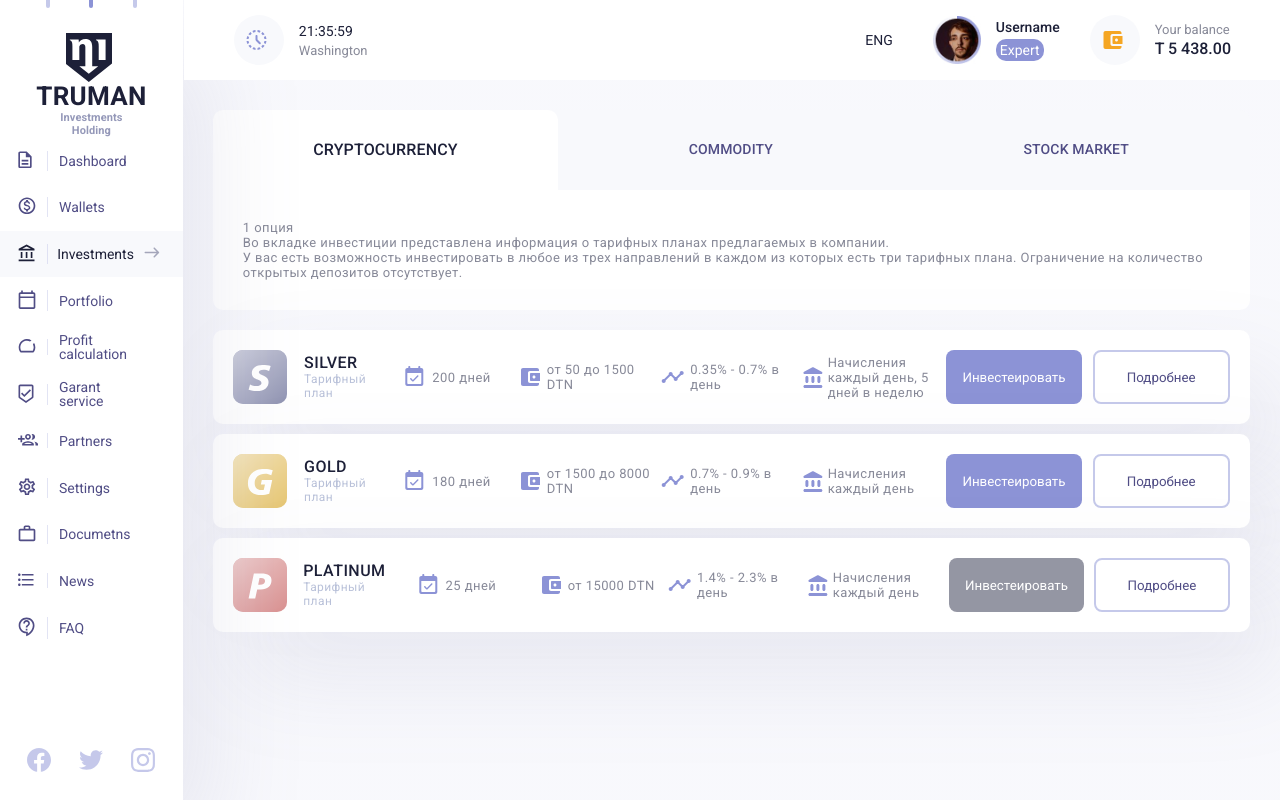
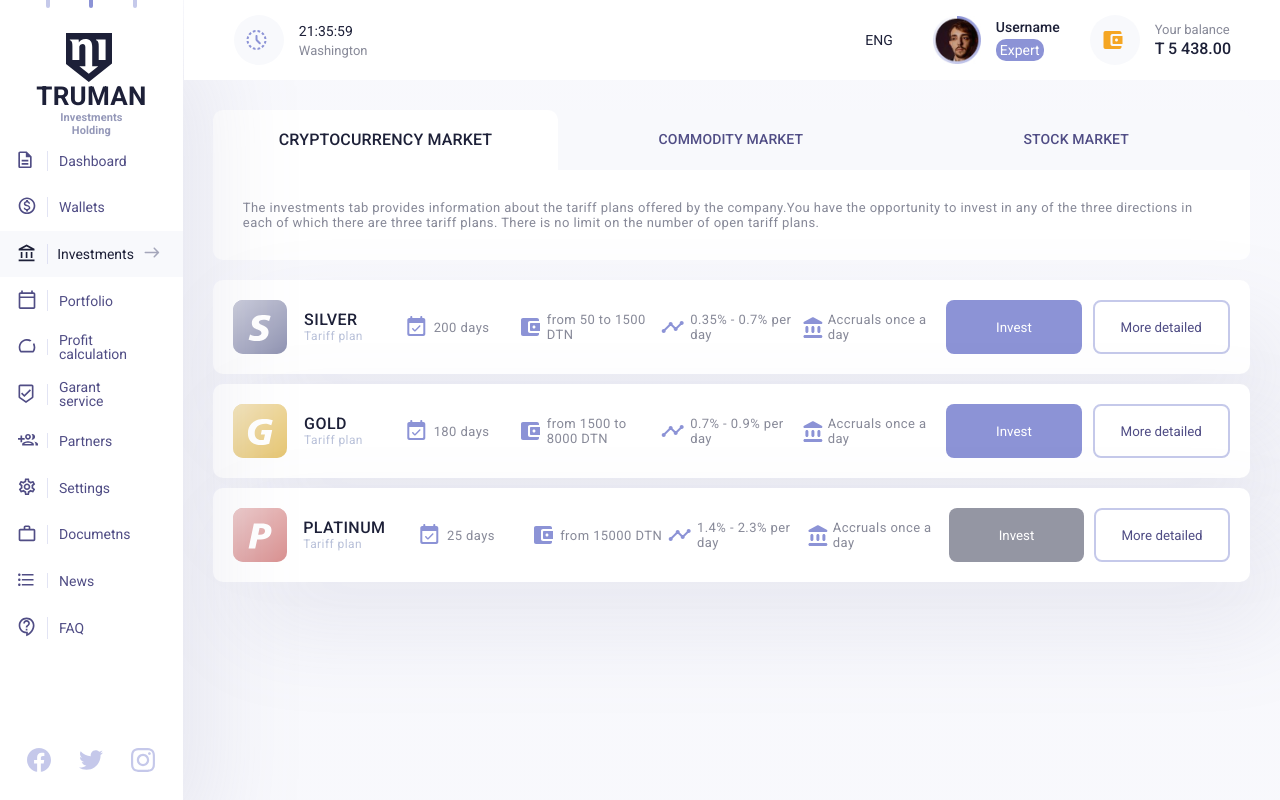
Before and after one commit to dnotrad/admin, a React (Create React App) app: page /Investments in a window 1280 px wide. Built offline with nearby package versions, Linux system fonts and the light colour scheme.

Commit message:
translated invset

```diff
--- a/public/locales/en/translation.json
+++ b/public/locales/en/translation.json
@@ -72,6 +72,24 @@
     "Receiving": "Receiving",
     "Transfer": "Transfer"
   },
+  "invest": {
+    "content": "The investments tab provides information about the tariff plans offered by the company.You have the opportunity to invest in any of the three directions in each of which there are three tariff plans. There is no limit on the number of open tariff plans.",
+    "Cryptocurrency_market": "Cryptocurrency market",
+    "Commodity_market": "Commodity market",
+    "Stock_market": "Stock market",
+
+    "days": "days",
+    "Tariff_plan": "Tariff plan",
+    "in_day": "per day",
+    "from": "from",
+    "to": "to",
+    "Invest": "Invest",
+    "More_detailed": "More detailed",
+    "once_a_week": "Accruals once a week",
+    "once_a_day": "Accruals once a day",
+    "once_a_month": "Accruals once a month",
+    "withdrawal": "Withdrawal after the termination of this tariff plan."
+  },
   "faq": {
     "title": "Frequently Asked Questions",
     "1": {
--- a/src/components/Invest/Invest.jsx
+++ b/src/components/Invest/Invest.jsx
@@ -7,8 +7,10 @@ import calendare from '../../assets/icons/calendare.svg';
 import wallet from '../../assets/icons/purple-wallet.svg';
 import graph from '../../assets/icons/purple-graph.svg';
 import bank from '../../assets/icons/purple-bank.svg';
+import { useTranslation } from "react-i18next";
 
 function OptionItem(props) {
+    const { t, i18n } = useTranslation(); //хук для смены языка
     return (
         <div className={s.item_wrapper}>
             <div className={s.item_body}>
@@ -17,30 +19,30 @@ function OptionItem(props) {
                 </div>
                 <div className={s.item_plan}>
                     <span className={s.item_title}>{props.item.name}</span>
-                    <span className={s.item_subtitle}>Тарифный план</span>
+                    <span className={s.item_subtitle}>{t("invest.Tariff_plan")}</span>
                 </div>
                 <div className={s.item_date}>
                     <img src={calendare} alt="" />
-                    <span>{props.item.timing} дней</span>
+                    <span>{props.item.timing} {t("invest.days")}</span>
                 </div>
                 <div className={s.item_profit}>
                     <img src={wallet} alt="" />
-                    <span>{props.item.profit_min === props.item.profit_max ? `от ${props.item.profit_max} DTN` : `от ${props.item.profit_min} до ${props.item.profit_max} DTN`}</span>
+                    <span>{props.item.profit_min === props.item.profit_max ? `${t("invest.from")} ${props.item.profit_max} DTN` : `${t("invest.from")} ${props.item.profit_min} ${t("invest.to")} ${props.item.profit_max} DTN`}</span>
                 </div>
                 <div className={s.item_percent}>
-                    <img src={graph} alt=""/>
-                    <span>{props.item.percent_min}% - {props.item.percent_max}% в день</span>
+                    <img src={graph} alt="" />
+                    <span>{props.item.percent_min}% - {props.item.percent_max}% {t("invest.in_day")}</span>
                 </div>
                 <div className={s.item_pay}>
-                    <img src={bank} alt=""/>
+                    <img src={bank} alt="" />
                     <span>{props.item.whenPay}</span>
                 </div>
                 <div className={s.item_btns}>
                     <button className={`${s.btn} ${s.invest_btn}`} disabled={!props.item.canUse}>
-                        Инвестеировать
+                        {t("invest.Invest")}
                     </button>
                     <button className={`${s.btn} ${s.show_btn}`}>
-                        Подробнее
+                        {t("invest.More_detailed")}
                     </button>
                 </div>
             </div>
@@ -48,81 +50,84 @@ function OptionItem(props) {
     )
 }
 
+
+export function Invest() {
+    const { t, i18n } = useTranslation(); //хук для смены языка
+    const [activeState, setActiveState] = React.useState(0);
     const options = {
         Cryptocurrency: [{
-        icon: silver, name: "Silver", timing: 200, profit_min: 50, profit_max: 1500, percent_min: 0.35, percent_max: 0.7, canUse: true, whenPay: "Начисления каждый день, 5 дней в неделю", more: `Тарифный план вступает в работу сразу после активации, первое начисление прибыли происходит на следующий рабочий день и сразу доступно для вывода. Дивиденды начисляются с понедельника по пятницу в (время по США, часовой пояс).
+            icon: silver, name: "Silver", timing: 200, profit_min: 50, profit_max: 1500, percent_min: 0.35, percent_max: 0.7, canUse: true, whenPay: t("invest.once_a_day"), more: `Тарифный план вступает в работу сразу после активации, первое начисление прибыли происходит на следующий рабочий день и сразу доступно для вывода. Дивиденды начисляются с понедельника по пятницу в (время по США, часовой пояс).
             Внесенная сумма доступна для вывода после окончания срока работы данного тарифного плана.
             `
         }, {
-        icon: gold, name: "Gold", timing: 180, profit_min: 1500, profit_max: 8000, percent_min: 0.7, percent_max: 0.9, canUse: true, whenPay: "Начисления каждый день", more: `Тарифный план вступает в работу сразу после активации, первое начисление прибыли происходит на следующий рабочий день и сразу доступно для вывода. Дивиденды начисляются с понедельника по пятницу в (время по США, часовой пояс).
+            icon: gold, name: "Gold", timing: 180, profit_min: 1500, profit_max: 8000, percent_min: 0.7, percent_max: 0.9, canUse: true, whenPay: t("invest.once_a_day"), more: `Тарифный план вступает в работу сразу после активации, первое начисление прибыли происходит на следующий рабочий день и сразу доступно для вывода. Дивиденды начисляются с понедельника по пятницу в (время по США, часовой пояс).
             Внесенная сумма доступна для вывода после окончания срока работы данного тарифного плана.
             `
         }, {
-        icon: platinum, name: "Platinum", timing: 25, profit_min: 15000, profit_max: 15000, percent_min: 1.4, percent_max: 2.3, canUse: false, whenPay: "Начисления каждый день", more: `Тарифный план вступает в работу сразу после активации, первое начисление прибыли происходит на следующий рабочий день.
+            icon: platinum, name: "Platinum", timing: 25, profit_min: 15000, profit_max: 15000, percent_min: 1.4, percent_max: 2.3, canUse: false, whenPay:  t("invest.once_a_day"), more: `Тарифный план вступает в работу сразу после активации, первое начисление прибыли происходит на следующий рабочий день.
             Дивиденды начисляются с понедельника по пятницу в (время по США, часовой пояс).
             Внесенная сумма, а также полученная прибыль доступна для вывода после окончания срока работы данного тарифного плана.
             `
         }],
         Commodity: [{
-        icon: silver, name: "Silver", timing: 210, profit_min: 100, profit_max: 1500, percent_min: 2.45, percent_max: 4.35, canUse: true, whenPay: "Начисления раз в неделю", more: `Тарифный план вступает в работу сразу после активации, первое начисление прибыли произойдет в пятницу первой рабочей недели после активации и сразу доступно для вывода, процент начисления будет зависеть от количества отработанных дней за текущую рабочую неделю.
+            icon: silver, name: "Silver", timing: 210, profit_min: 100, profit_max: 1500, percent_min: 2.45, percent_max: 4.35, canUse: true, whenPay:  t("invest.once_a_week"), more: `Тарифный план вступает в работу сразу после активации, первое начисление прибыли произойдет в пятницу первой рабочей недели после активации и сразу доступно для вывода, процент начисления будет зависеть от количества отработанных дней за текущую рабочую неделю.
             Дивиденды начисляются один раз в неделю каждую пятницу в  14:00(время).
             Внесенная сумма доступна для вывода после окончания срока работы данного тарифного плана.
             `
         }, {
-        icon: gold, name: "Gold", timing: 180, profit_min: 1500, profit_max: 9000, percent_min: 4.6, percent_max: 5.75, canUse: false, whenPay: "Начисления раз в неделю", more: `Тарифный план вступает в работу сразу после активации, первое начисление прибыли произойдет в пятницу первой рабочей недели после активации и сразу доступно для вывода, процент начисления будет зависеть от количества отработанных дней за текущую рабочую неделю.
+            icon: gold, name: "Gold", timing: 180, profit_min: 1500, profit_max: 9000, percent_min: 4.6, percent_max: 5.75, canUse: false, whenPay:  t("invest.once_a_week"), more: `Тарифный план вступает в работу сразу после активации, первое начисление прибыли произойдет в пятницу первой рабочей недели после активации и сразу доступно для вывода, процент начисления будет зависеть от количества отработанных дней за текущую рабочую неделю.
             Дивиденды начисляются один раз в неделю каждую пятницу в  14:00(время).
             Внесенная сумма доступна для вывода после окончания срока работы данного тарифного плана.
             `
         }, {
-        icon: platinum, name: "Platinum", timing: 25, profit_min: 25000, profit_max: 25000, percent_min: 13.05, percent_max: 16.80, canUse: true, whenPay: "Начисления каждый день", more: `Тарифный план вступает в работу сразу после активации, первое начисление прибыли произойдет в пятницу первой рабочей недели после активации, процент начисления будет зависеть от количества отработанных дней за текущую рабочую неделю.
+            icon: platinum, name: "Platinum", timing: 25, profit_min: 25000, profit_max: 25000, percent_min: 13.05, percent_max: 16.80, canUse: true, whenPay:  t("invest.once_a_week"), more: `Тарифный план вступает в работу сразу после активации, первое начисление прибыли произойдет в пятницу первой рабочей недели после активации, процент начисления будет зависеть от количества отработанных дней за текущую рабочую неделю.
             Дивиденды начисляются один раз в неделю каждую пятницу в (время).
             Внесенная сумма, а также полученная прибыль доступна для вывода после окончания срока работы данного тарифного плана.
             `
         }],
         stock: [{
-        icon: silver, name: "Silver", timing: 240, profit_min: 200, profit_max: 2000, percent_min: 10.12, percent_max: 17.25, canUse: true, whenPay: "Начисления раз в месяц", more: `Тарифный план вступает в работу сразу после активации, первое начисление прибыли произойдет в пятницу первой рабочей недели после активации и сразу доступно для вывода, процент начисления будет зависеть от количества отработанных дней за текущую рабочую неделю.
+            icon: silver, name: "Silver", timing: 240, profit_min: 200, profit_max: 2000, percent_min: 10.12, percent_max: 17.25, canUse: true, whenPay: t("invest.once_a_month"), more: `Тарифный план вступает в работу сразу после активации, первое начисление прибыли произойдет в пятницу первой рабочей недели после активации и сразу доступно для вывода, процент начисления будет зависеть от количества отработанных дней за текущую рабочую неделю.
             Дивиденды начисляются один раз в неделю каждую пятницу в  14:00(время).
             Внесенная сумма доступна для вывода после окончания срока работы данного тарифного плана.
             `
         }, {
-        icon: gold, name: "Gold", timing: 200, profit_min: 2000, profit_max: 10000, percent_min: 21, percent_max: 25.30, canUse: true, whenPay: "Начисления раз в неделю", more: `Тарифный план вступает в работу сразу после активации, первое начисление прибыли произойдет в пятницу первой рабочей недели после активации и сразу доступно для вывода, процент начисления будет зависеть от количества отработанных дней за текущую рабочую неделю.
+            icon: gold, name: "Gold", timing: 200, profit_min: 2000, profit_max: 10000, percent_min: 21, percent_max: 25.30, canUse: true, whenPay: t("invest.once_a_month"), more: `Тарифный план вступает в работу сразу после активации, первое начисление прибыли произойдет в пятницу первой рабочей недели после активации и сразу доступно для вывода, процент начисления будет зависеть от количества отработанных дней за текущую рабочую неделю.
             Дивиденды начисляются один раз в неделю каждую пятницу в  14:00(время).
             Внесенная сумма доступна для вывода после окончания срока работы данного тарифного плана.
             `
         }, {
-        icon: platinum, name: "Platinum", timing: 85, profit_min: 40000, profit_max: 40000, percent_min: 49.95, percent_max: 91.75, canUse: true, whenPay: "Вывод в конце срока", more: `Тарифный план вступает в работу сразу после активации, первое начисление прибыли произойдет в пятницу первой рабочей недели после активации, процент начисления будет зависеть от количества отработанных дней за текущую рабочую неделю.
+            icon: platinum, name: "Platinum", timing: 85, profit_min: 40000, profit_max: 40000, percent_min: 49.95, percent_max: 91.75, canUse: true, whenPay: t("invest.once_a_month"), more: `Тарифный план вступает в работу сразу после активации, первое начисление прибыли произойдет в пятницу первой рабочей недели после активации, процент начисления будет зависеть от количества отработанных дней за текущую рабочую неделю.
             Дивиденды начисляются один раз в неделю каждую пятницу в (время).
             Внесенная сумма, а также полученная прибыль доступна для вывода после окончания срока работы данного тарифного плана.
             `
         }],
     }
 
-export function Invest() {
-    const [activeState, setActiveState] = React.useState(0);
+
     return (
         <section className={s.Invest_wrapper}>
             <div className={s.Invest_body}>
                 <div className={s.Invest_header}>
                     <div className={s.Invest_header_btns}>
                         <div onClick={() => setActiveState(0)} className={`${s.Invest_header_btns_btn} ${activeState === 0 && s.active}`}>
-                            <span>Cryptocurrency</span>
+                            <span>{t("invest.Cryptocurrency_market")}</span>
                         </div>
                         <div onClick={() => setActiveState(1)} className={`${s.Invest_header_btns_btn} ${activeState === 1 && s.active}`}>
-                            <span>Commodity</span>
+                            <span>{t("invest.Commodity_market")}</span>
                         </div>
                         <div onClick={() => setActiveState(2)} className={`${s.Invest_header_btns_btn} ${activeState === 2 && s.active}`}>
-                            <span>Stock market</span>
+                            <span>{t("invest.Stock_market")}</span>
                         </div>
                     </div>
                     <div className={s.Invest_header_text}>
                         <span>
-                            {(activeState === 0 ? "1 опция" : activeState === 1 ? "2 опция" : "3 опция")}
-                            <span><p>Во вкладке инвестиции представлена информация о тарифных планах предлагаемых в компании.</p> У вас есть возможность инвестировать в любое из трех направлений в каждом из которых есть три тарифных плана. Ограничение на количество открытых депозитов отсутствует.</span>
+                            {/* {(activeState === 0 ? "1 опция" : activeState === 1 ? "2 опция" : "3 опция")} */}
+                            <span><p>{t("invest.content")}</p></span>
                         </span>
                     </div>
                 </div>
                 <div className={s.Invest_options}>
-                {(activeState === 0 ? options.Cryptocurrency.map((item, key)=><OptionItem item={item} key={key}/>) : activeState === 1 ? options.Commodity.map((item, key)=><OptionItem item={item} key={key}/>) : options.stock.map((item, key)=><OptionItem item={item} key={key}/>))}
+                    {(activeState === 0 ? options.Cryptocurrency.map((item, key) => <OptionItem item={item} key={key} />) : activeState === 1 ? options.Commodity.map((item, key) => <OptionItem item={item} key={key} />) : options.stock.map((item, key) => <OptionItem item={item} key={key} />))}
                 </div>
             </div>
         </section>
```
Also changed, not shown: public/locales/ru/translation.json (+17 -1 lines). Lines whose indentation alone changed are shown as unchanged.
